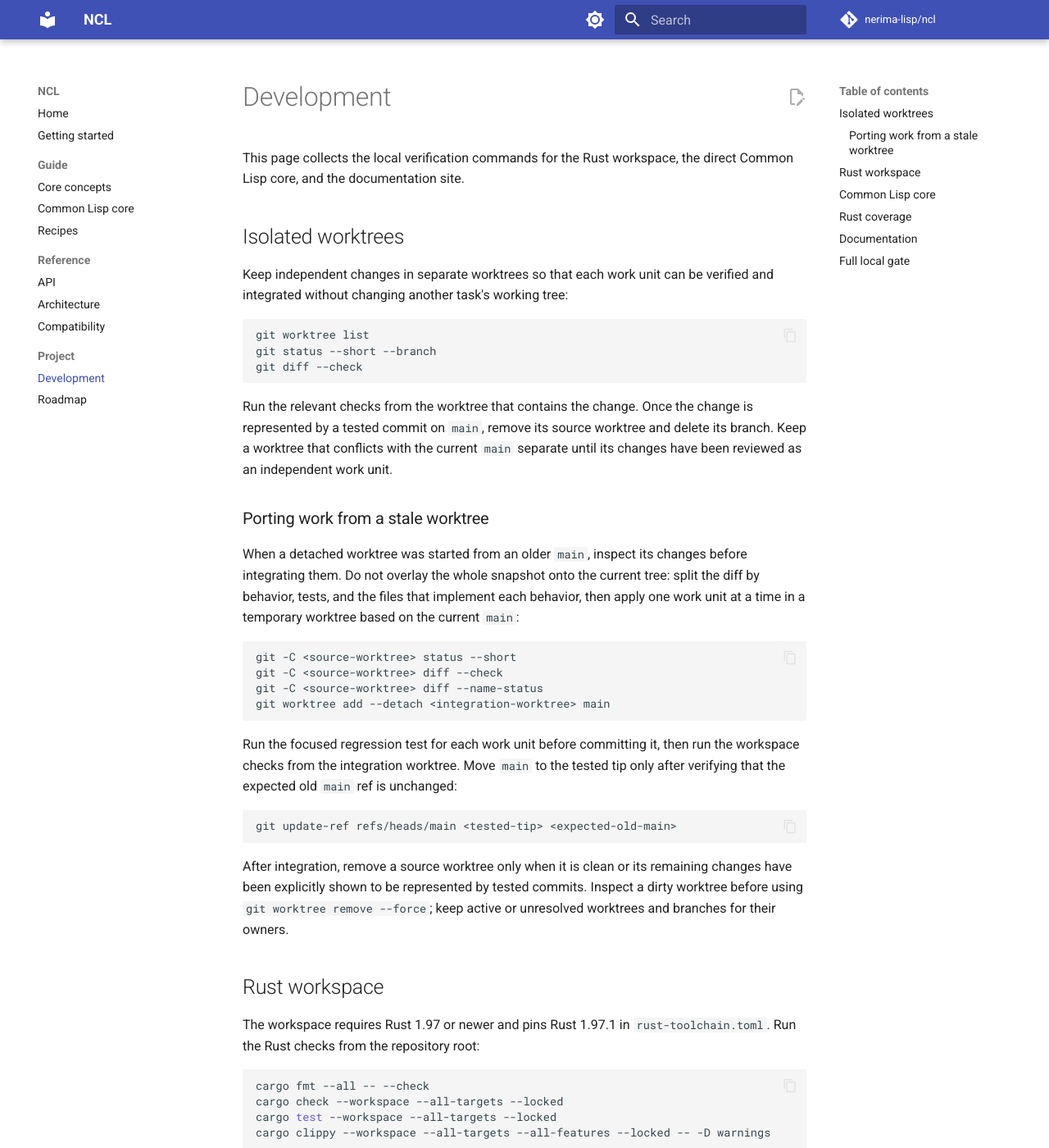
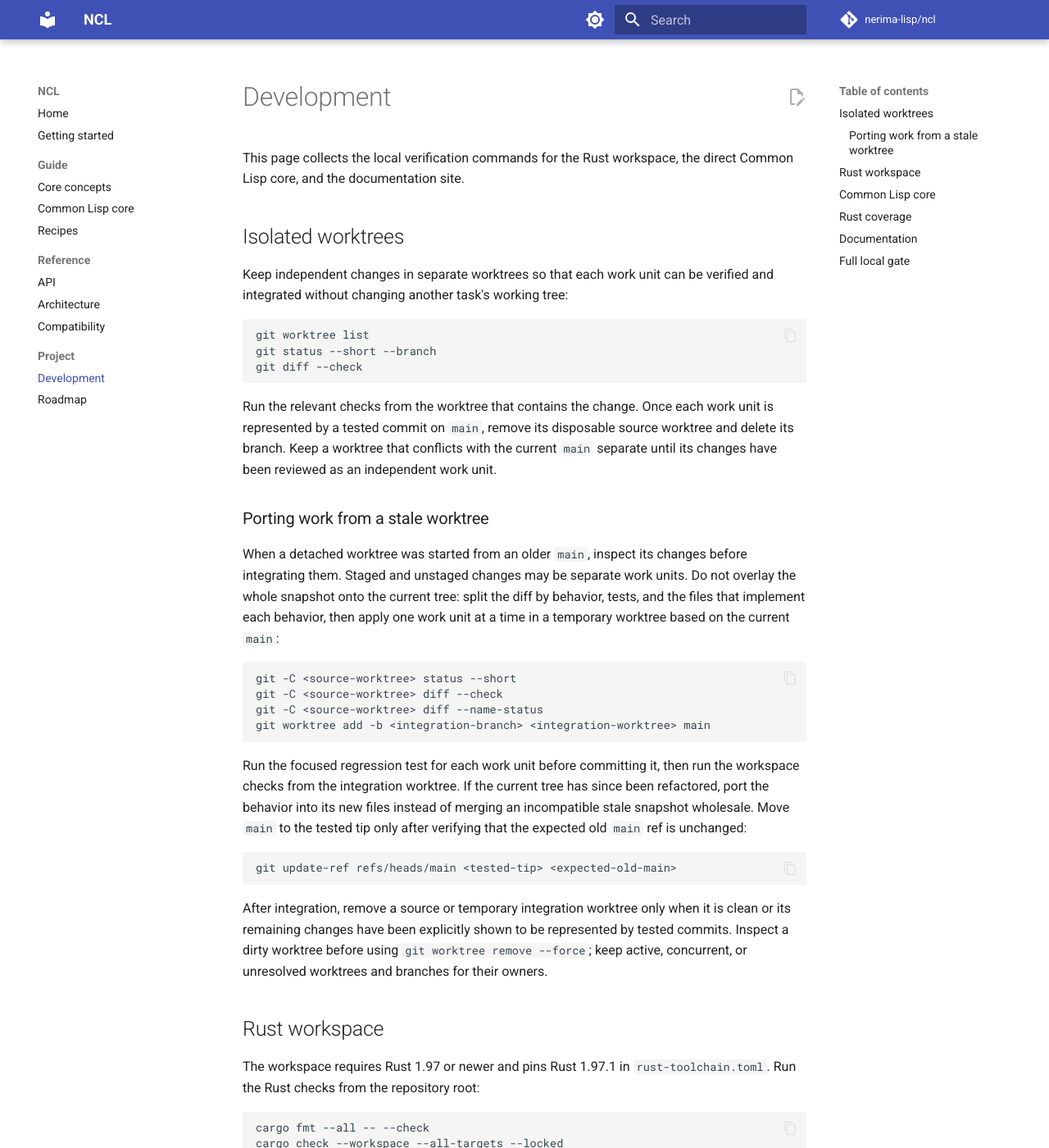
Before and after one commit to nerima-lisp/ncl, an MkDocs documentation site: the page built from docs/src/project/development.md, in a window 1280 px wide and 1400 px high. Shown: the whole window at 82% size. Built offline with MkDocs 1.6.1 and Material for MkDocs 9.7.7, drawn with Linux system fonts in a browser that asks for light colours; comment, search, counter and statistics services are not loaded.

Commit message:
docs: document work-unit integration and native place lowering

```diff
--- a/docs/src/project/development.md
+++ b/docs/src/project/development.md
@@ -14,38 +14,42 @@ git status --short --branch
 git diff --check
 ~~~
 
-Run the relevant checks from the worktree that contains the change. Once the
-change is represented by a tested commit on `main`, remove its source worktree
-and delete its branch. Keep a worktree that conflicts with the current `main`
-separate until its changes have been reviewed as an independent work unit.
+Run the relevant checks from the worktree that contains the change. Once each
+work unit is represented by a tested commit on `main`, remove its disposable
+source worktree and delete its branch. Keep a worktree that conflicts with the
+current `main` separate until its changes have been reviewed as an independent
+work unit.
 
 ### Porting work from a stale worktree
 
 When a detached worktree was started from an older `main`, inspect its changes
-before integrating them. Do not overlay the whole snapshot onto the current
-tree: split the diff by behavior, tests, and the files that implement each
-behavior, then apply one work unit at a time in a temporary worktree based on
-the current `main`:
+before integrating them. Staged and unstaged changes may be separate work
+units. Do not overlay the whole snapshot onto the current tree: split the diff
+by behavior, tests, and the files that implement each behavior, then apply one
+work unit at a time in a temporary worktree based on the current `main`:
 
 ~~~sh
 git -C <source-worktree> status --short
 git -C <source-worktree> diff --check
 git -C <source-worktree> diff --name-status
-git worktree add --detach <integration-worktree> main
+git worktree add -b <integration-branch> <integration-worktree> main
 ~~~
 
 Run the focused regression test for each work unit before committing it, then
-run the workspace checks from the integration worktree. Move `main` to the
-tested tip only after verifying that the expected old `main` ref is unchanged:
+run the workspace checks from the integration worktree. If the current tree
+has since been refactored, port the behavior into its new files instead of
+merging an incompatible stale snapshot wholesale. Move `main` to the tested
+tip only after verifying that the expected old `main` ref is unchanged:
 
 ~~~sh
 git update-ref refs/heads/main <tested-tip> <expected-old-main>
 ~~~
 
-After integration, remove a source worktree only when it is clean or its
-remaining changes have been explicitly shown to be represented by tested
-commits. Inspect a dirty worktree before using `git worktree remove --force`;
-keep active or unresolved worktrees and branches for their owners.
+After integration, remove a source or temporary integration worktree only
+when it is clean or its remaining changes have been explicitly shown to be
+represented by tested commits. Inspect a dirty worktree before using `git
+worktree remove --force`; keep active, concurrent, or unresolved worktrees and
+branches for their owners.
 
 ## Rust workspace
 
```
Also changed, not shown: docs/src/project/roadmap.md (+3 -3 lines), docs/src/reference/compatibility.md (+1 -1 lines).
